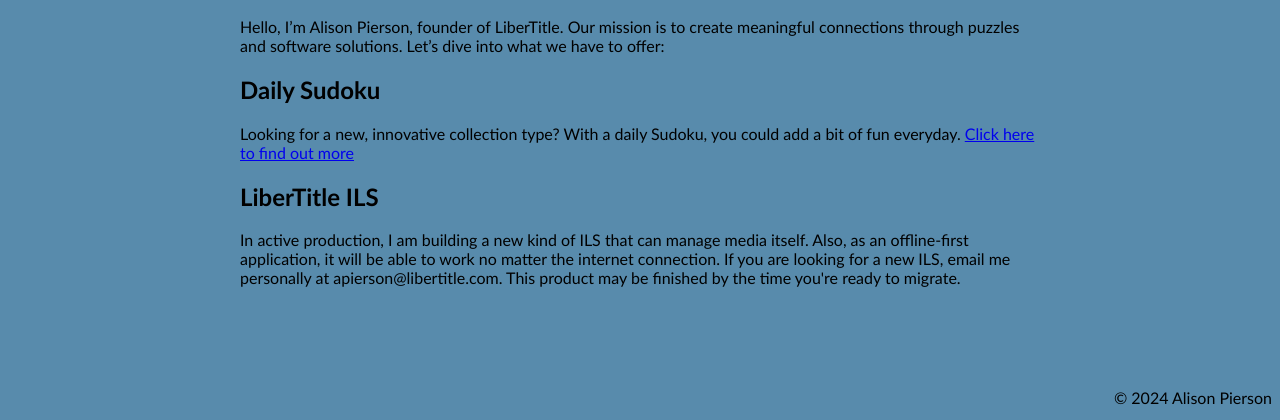
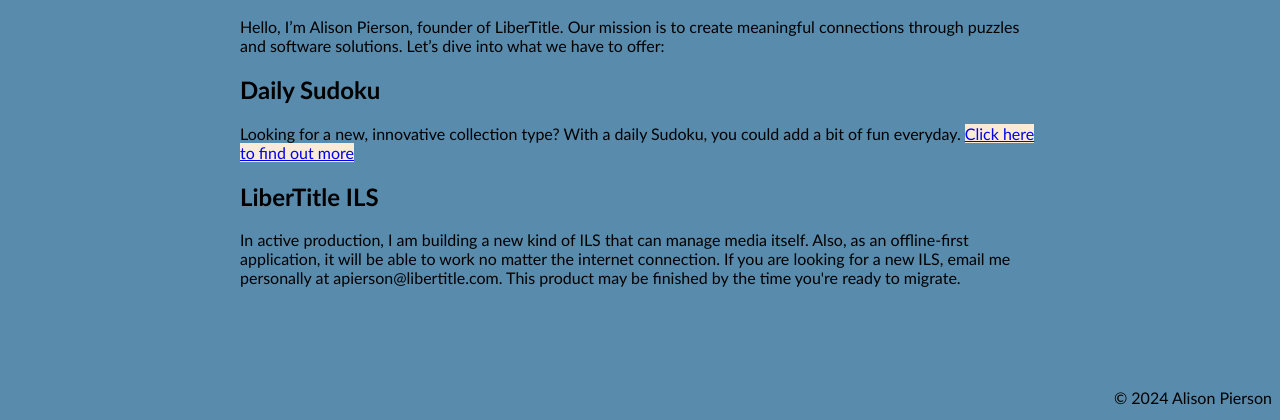
Before and after one commit to LiberTitle/libertitle.github.io, a plain HTML site: page index.html in a window 1280 px wide. Shown: the part 380-800 px from the top of the page. Drawn offline with Linux system fonts and the light colour scheme.

Commit message:
More visible link

```diff
--- a/index.html
+++ b/index.html
@@ -16,7 +16,7 @@
                 </section>
                 <section>
                     <h2>Daily Sudoku</h2>
-                    <p>Looking for a new, innovative collection type? With a daily Sudoku, you could add a bit of fun everyday. <a href="sudoku.html">Click here to find out more</a></p>
+                    <p>Looking for a new, innovative collection type? With a daily Sudoku, you could add a bit of fun everyday. <a href="sudoku.html" style="background-color: antiquewhite;">Click here to find out more</a></p>
                 </section>
                 <section>
                     <h2>LiberTitle ILS</h2>
```
